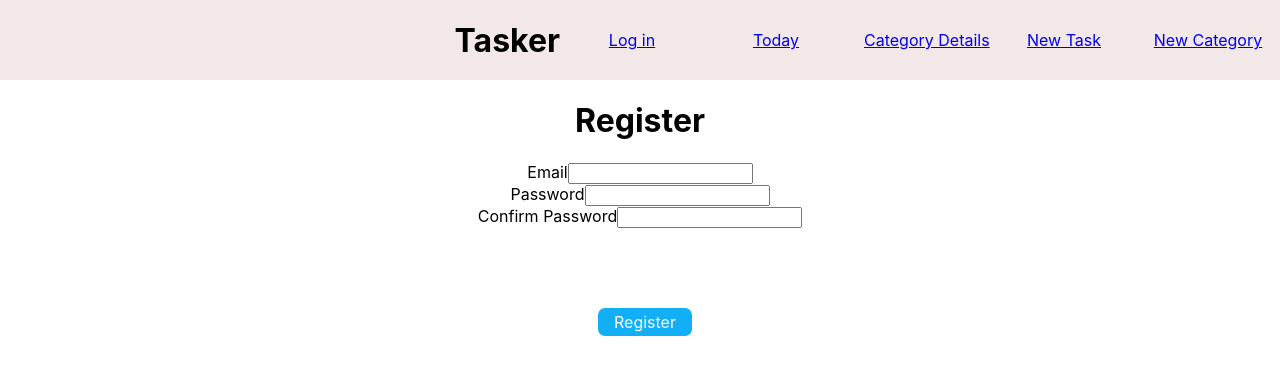
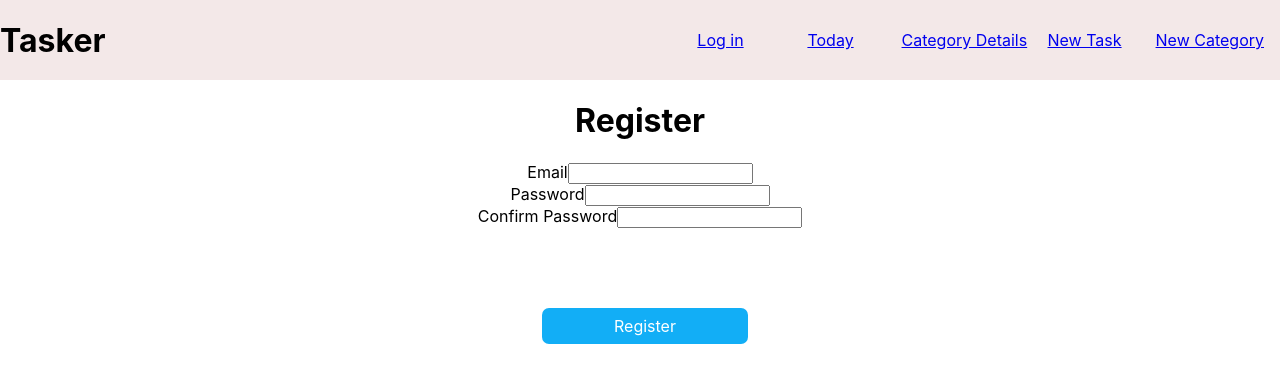
Before and after one commit to Dante-Berishaj/tasker, a React (Create React App) app: page /register in a window 1280 px wide. Shown: the top 382 px of the page. Built offline with nearby package versions, Linux system fonts and the light colour scheme.

Commit message:
some css adjustments

```diff
--- a/src/App.js
+++ b/src/App.js
@@ -8,8 +8,7 @@ import Today from './screens/Today';
 import NewTask from './screens/NewTask';
 import NewCategory from './screens/NewCategory'
 
-
-function App() {
+const App = () => {
   return (
     <div className="App">
       <BrowserRouter>
--- a/src/components/Nav.module.css
+++ b/src/components/Nav.module.css
@@ -21,4 +21,11 @@
     width: 7rem;
     text-decoration: none;
     white-space: nowrap;
+    text-decoration: none;
+    list-style: none;
+    color: blueviolet;
 }
+
+.nav h1{
+    margin-right: 35rem;
+}
--- a/src/screens/Login.module.css
+++ b/src/screens/Login.module.css
@@ -1,10 +1,12 @@
 .login_btn{
     background: rgb(146, 243, 108);
+    padding: 0.5rem 5rem;
 }
 
 .register_btn{
     background: rgb(18, 174, 246);
     margin-top: 1rem;
+    padding: 0.5rem 4.5rem;
 }
 
 .btn_group{
--- a/src/screens/Register.module.css
+++ b/src/screens/Register.module.css
@@ -1,5 +1,5 @@
 .register_btn{
   background: rgb(18, 174, 246);
   margin-top: 5rem;
-
+  padding: 0.5rem 4.5rem;
 }
```
